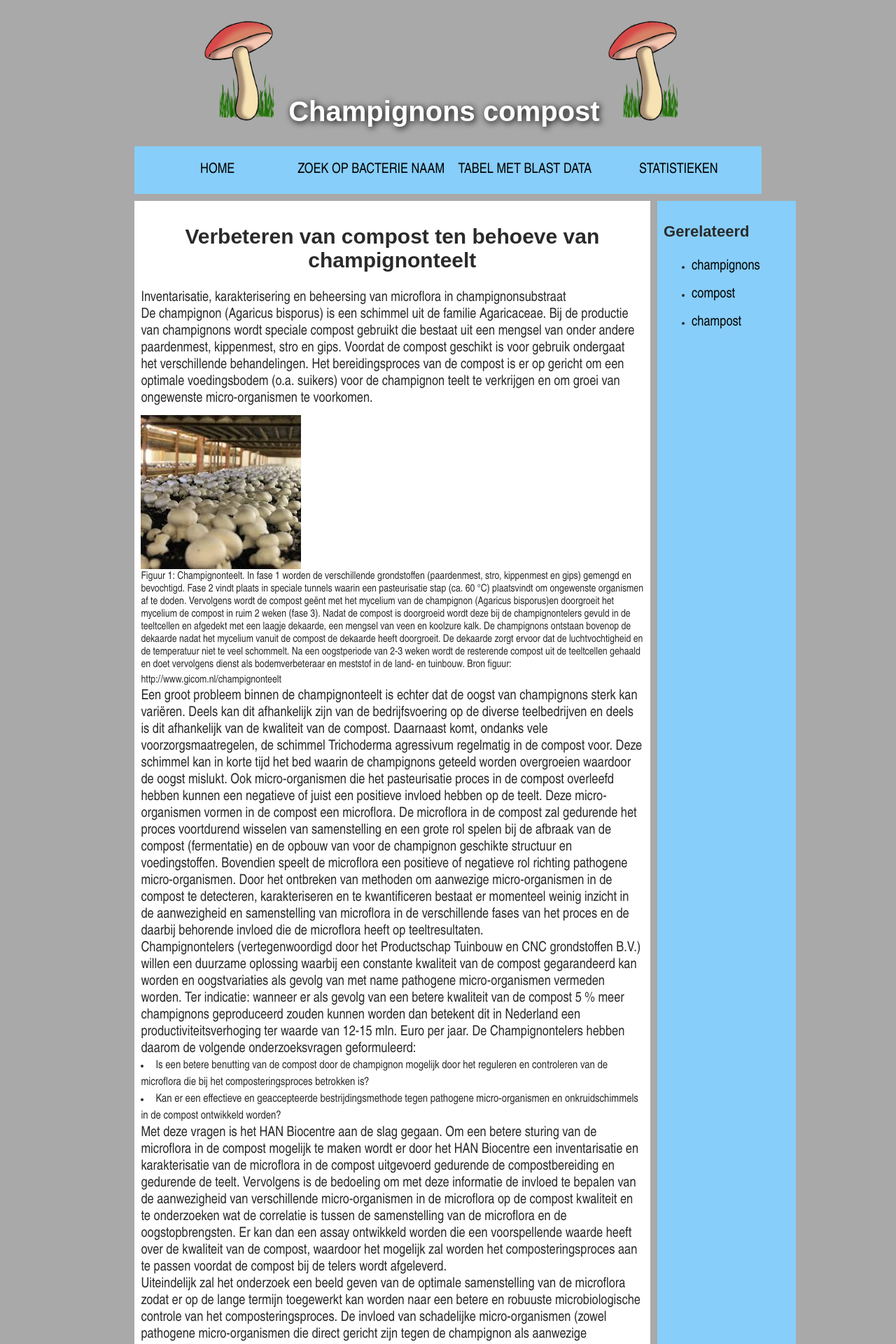
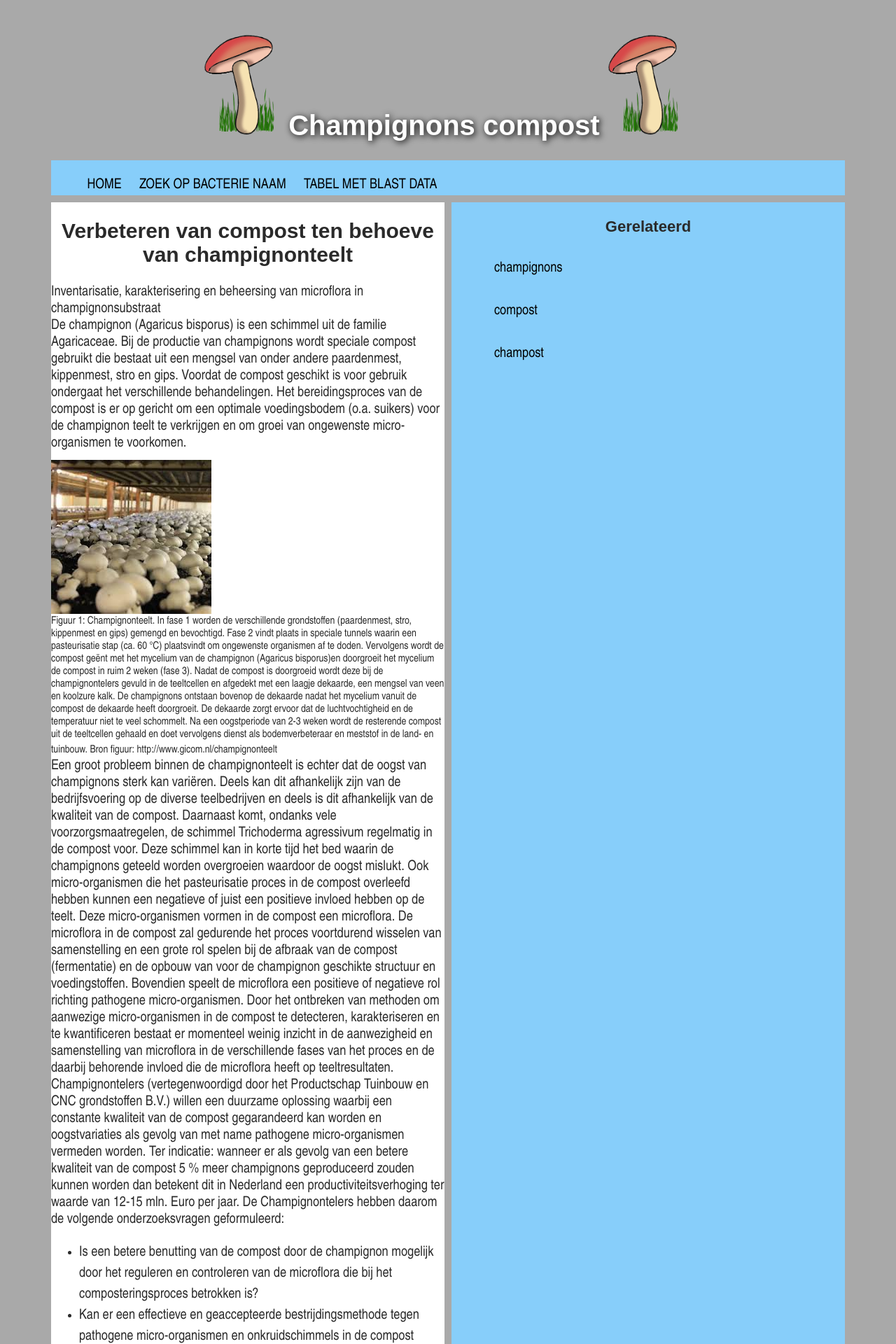
Before and after one commit to sannepost2001/Eind2, a Flask app: page / in a window 1280 px wide. Shown: the top 1920 px of the page at 70% size. Run offline with Flask 2, Linux system fonts and the light colour scheme.

Commit message:
13-5-19 13:56
Signed-off-by: sannepost2001 <43266412+sannepost2001@users.noreply.github.com>

```diff
--- a/eindopdracht/static/css/name.css
+++ b/eindopdracht/static/css/name.css
@@ -1,8 +1,6 @@
-/* || General setup */
-
+/*General settings*/
 html, body {
-    margin: 0;
-    padding: 0;
+    padding: 10px;
 }
 
 html {
@@ -11,7 +9,7 @@ html {
 }
 
 body {
-    width: 70%;
+    width: 90%;
     margin: 0 auto;
 }
 
@@ -22,11 +20,7 @@ h1, h2, h3 {
     color: #2a2a2a;
 }
 
-li {
-    font-family: 'Arial Narrow', sans-serif;
-    color: #2a2a2a;
-    font-size: 20px;
-}
+
 
 a, input {
     font-family: 'Arial Narrow', sans-serif;
@@ -66,18 +60,21 @@ h2 {
 
 h3 {
     font-size: 2.2rem;
+    text-align: center;
 }
 
 li {
-    font-size: 1.6rem;
     line-height: 1.5;
+    font-family: 'Arial Narrow', sans-serif;
+    color: #2a2a2a;
+    font-size: 20px;
 }
+
 
 /* || header layout */
 
-nav, article, aside, footer {
+article, footer {
     background-color: white;
-    padding: 1%;
 }
 
 nav {
@@ -87,17 +84,13 @@ nav {
     margin-bottom: 10px;
 }
 
-nav ul {
-    padding: 0;
-    list-style-type: none;
-    flex: 2;
-    display: flex;
-}
-
 nav li {
-    display: inline;
+    display: inline-block;
     text-align: center;
     flex: 1;
+    list-style-type: none;
+    margin: 0;
+    padding: 2%;
 }
 
 nav a {
@@ -113,7 +106,7 @@ nav form {
     display: flex;
     align-items: center;
     height: 100%;
-    padding: 0 2em;
+    padding: 2%;
 }
 
 input {
@@ -140,7 +133,7 @@ main {
 }
 
 article {
-    flex: 4;
+    flex: 1;
 }
 
 aside {
@@ -150,7 +143,10 @@ aside {
 }
 
 aside li {
-    padding-bottom: 10px;
+    display: block;
+    list-style-type: disc;
+    margin: 2%;
+    padding: 2% 2% 10px;
 }
 
 footer {
--- a/eindopdracht/templates/bacterie.html
+++ b/eindopdracht/templates/bacterie.html
@@ -96,7 +96,6 @@
             <!--<li><a href="#"></a></li>-->
         </ul>
     </aside>
-
 </main>
 <footer>
     <p1>Ruben Kampf, Ronald van Kuppevelt en Sanne Post.</p1>
--- a/eindopdracht/templates/home.html
+++ b/eindopdracht/templates/home.html
@@ -22,7 +22,7 @@
         <li><a href="statistiek.html">Statistieken</a></li>
     </ul>
 </nav>
-<main style="width:945px;">
+<main>
     <article>
         <h2>Verbeteren van compost ten behoeve van champignonteelt</h2>
         <p2>Inventarisatie, karakterisering en beheersing van microflora in champignonsubstraat<br>
@@ -66,10 +66,14 @@
             er als gevolg van een betere kwaliteit van de compost 5 % meer champignons geproduceerd zouden kunnen
             worden dan betekent dit in Nederland een productiviteitsverhoging ter waarde van 12-15 mln. Euro per jaar.
             De Champignontelers hebben daarom de volgende onderzoeksvragen geformuleerd:<br>
-            <li>Is een betere benutting van de compost door de champignon mogelijk door het reguleren en controleren
-                van de microflora die bij het composteringsproces betrokken is?<br></li>
-            <li>Kan er een effectieve en geaccepteerde bestrijdingsmethode tegen pathogene micro-organismen en
-                onkruidschimmels in de compost ontwikkeld worden?<br></li>
+            <ul>
+                <li>Is een betere benutting van de compost door de champignon mogelijk door het reguleren en controleren
+                    van de microflora die bij het composteringsproces betrokken is?
+                </li>
+                <li>Kan er een effectieve en geaccepteerde bestrijdingsmethode tegen pathogene micro-organismen en
+                    onkruidschimmels in de compost ontwikkeld worden?
+                </li>
+            </ul>
             Met deze vragen is het HAN Biocentre aan de slag gegaan. Om een betere sturing van de microflora in de
             compost mogelijk te maken wordt er door het HAN Biocentre een inventarisatie en karakterisatie van de
             microflora in de compost uitgevoerd gedurende de compostbereiding en gedurende de teelt. Vervolgens is de
@@ -98,8 +102,6 @@
             <li><a href="https://nl.wikipedia.org/wiki/Champignon">Champignons</a></li>
             <li><a href="https://nl.wikipedia.org/wiki/Compost">Compost</a></li>
             <li><a href="https://nl.wikipedia.org/wiki/Champost">Champost</a></li>
-            <!--<li><a href="#"></a></li>-->
-            <!--<li><a href="#"></a></li>-->
         </ul>
     </aside>
 </main>
--- a/eindopdracht/templates/statistiek.html
+++ b/eindopdracht/templates/statistiek.html
@@ -10,7 +10,7 @@
 <header>
     <h1 align="left"><img height="146" src="/static/champignonengif.gif" width="121">Champignons compost
         <align
-        ="left"><img height="146" src="/static/champignonengif.gif" width="121"></h1>
+        = "left"><img height="146" src="/static/champignonengif.gif" width="121"></h1>
     <script type="text/javascript" src="https://www.gstatic.com/charts/loader.js"></script>
     <script type="text/javascript">
         google.charts.load('current', {'packages': ['corechart']});
@@ -43,7 +43,7 @@
     </ul>
 </nav>
 <main>
-    <div id="piechart" style="width:737px;"></div>
+    <div id="piechart"></div>
     <aside>
         <h3>Gerelateerd</h3>
         <ul>
```
Also changed, not shown: eindopdracht/templates/tabel.html (+3 -8 lines).
